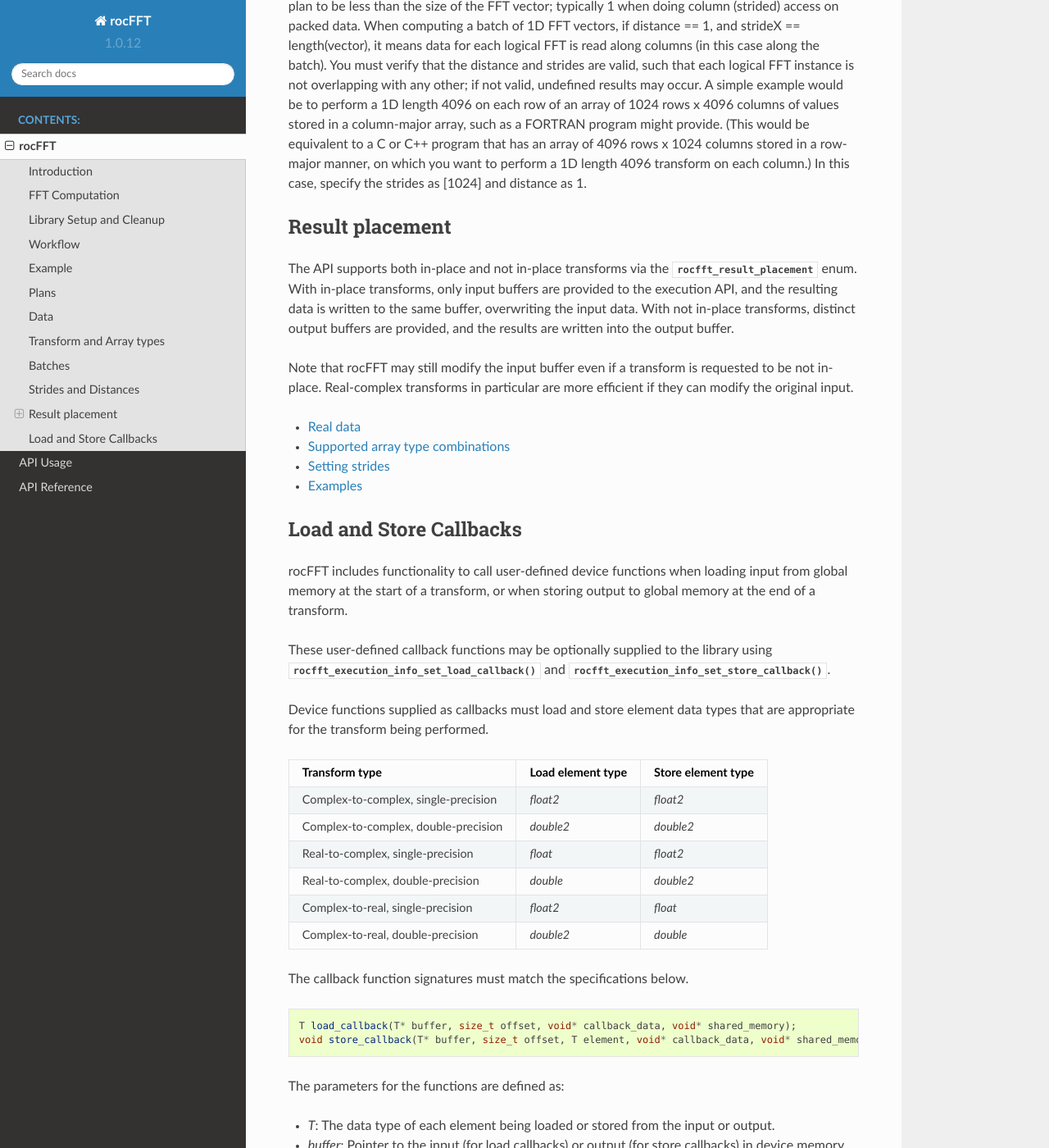
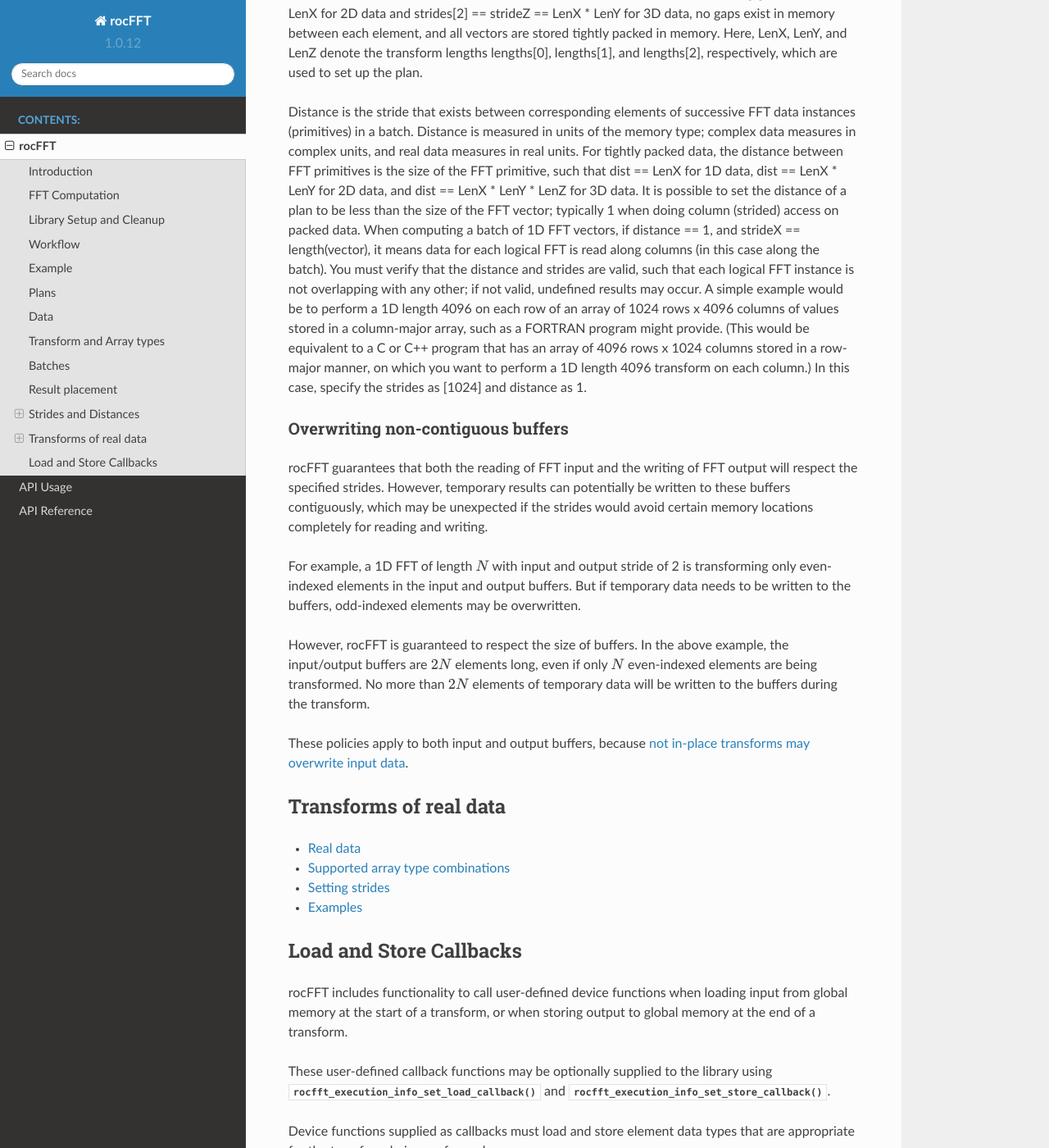
Before and after one commit to ROCm/rocFFT, a Sphinx documentation site: the page built from docs/source/library.rst, in a window 1280 px wide and 1400 px high, scrolled down 5995 px. Shown: the whole window at 82% size. Built offline with Sphinx 7.4.7 and the Read the Docs theme 2.0.0, drawn with Linux system fonts in a browser that asks for light colours; some of the changed text lies outside the part shown.

Commit message:
doc: add section about clobbering data outside of strides
* doc: move result placement section to before stride section

* doc: put "real" toctree into separate section so it's not under "strides"

[ROCm/rocFFT commit: 6a43c591d07137448a50d79099beb90f75d623ae]

```diff
--- a/docs/source/library.rst
+++ b/docs/source/library.rst
@@ -259,6 +259,16 @@ is ready to send data to the device for compute, it should be sent in as few API
 rocFFT plans have a parameter `number_of_transforms` (this value is also referred to as batch size in various places in the document)
 in :cpp:func:`rocfft_plan_create` to describe the number of transforms being requested. All 1D, 2D, and 3D transforms can be batched.
 
+.. _resultplacement:
+
+Result placement
+----------------
+
+The API supports both in-place and not in-place transforms via the :cpp:enum:`rocfft_result_placement` enum.  With in-place transforms, only input buffers are provided to the
+execution API, and the resulting data is written to the same buffer, overwriting the input data.  With not in-place transforms, distinct
+output buffers are provided, and the results are written into the output buffer.
+
+Note that rocFFT may still modify the input buffer even if a transform is requested to be not in-place.  Real-complex transforms in particular are more efficient if they can modify the original input.
 
 Strides and Distances
 ---------------------
@@ -281,15 +291,27 @@ FFT instance is not overlapping with any other; if not valid, undefined results
 array of 4096 rows x 1024 columns stored in a row-major manner, on which you want to perform a 1D length 4096 transform on each column.) In this case, specify the
 strides as [1024] and distance as 1.
 
-Result placement
-----------------
+Overwriting non-contiguous buffers
+==================================
 
-The API supports both in-place and not in-place transforms via the :cpp:enum:`rocfft_result_placement` enum.  With in-place transforms, only input buffers are provided to the
-execution API, and the resulting data is written to the same buffer, overwriting the input data.  With not in-place transforms, distinct
-output buffers are provided, and the results are written into the output buffer.
+rocFFT guarantees that both the reading of FFT input and the writing of FFT output will respect the
+specified strides.  However, temporary results can potentially be written to these buffers
+contiguously, which may be unexpected if the strides would avoid certain memory locations completely
+for reading and writing.
 
-Note that rocFFT may still modify the input buffer even if a transform is requested to be not in-place.  Real-complex transforms in particular are more efficient if they can modify the original input.
+For example, a 1D FFT of length :math:`N` with input and output stride of 2 is transforming only
+even-indexed elements in the input and output buffers.  But if temporary data needs to be written to
+the buffers, odd-indexed elements may be overwritten.
 
+However, rocFFT is guaranteed to respect the size of buffers.  In the above example, the
+input/output buffers are :math:`2N` elements long, even if only :math:`N` even-indexed
+elements are being transformed.  No more than :math:`2N` elements of temporary data will be written
+to the buffers during the transform.
+
+These policies apply to both input and output buffers, because :ref:`not in-place transforms may overwrite input data<resultplacement>`.
+
+Transforms of real data
+-----------------------
 
 .. toctree::
    :maxdepth: 2
```
